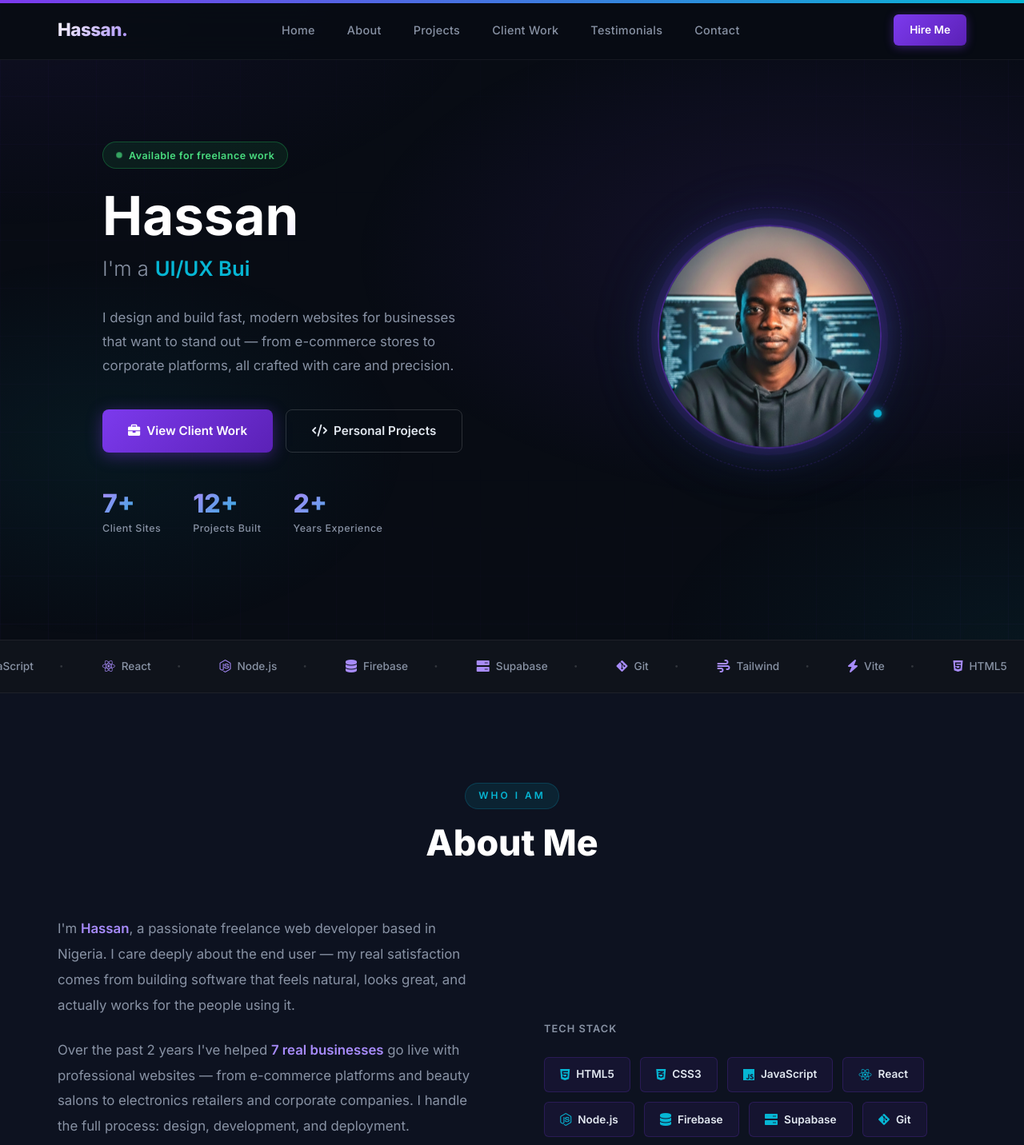
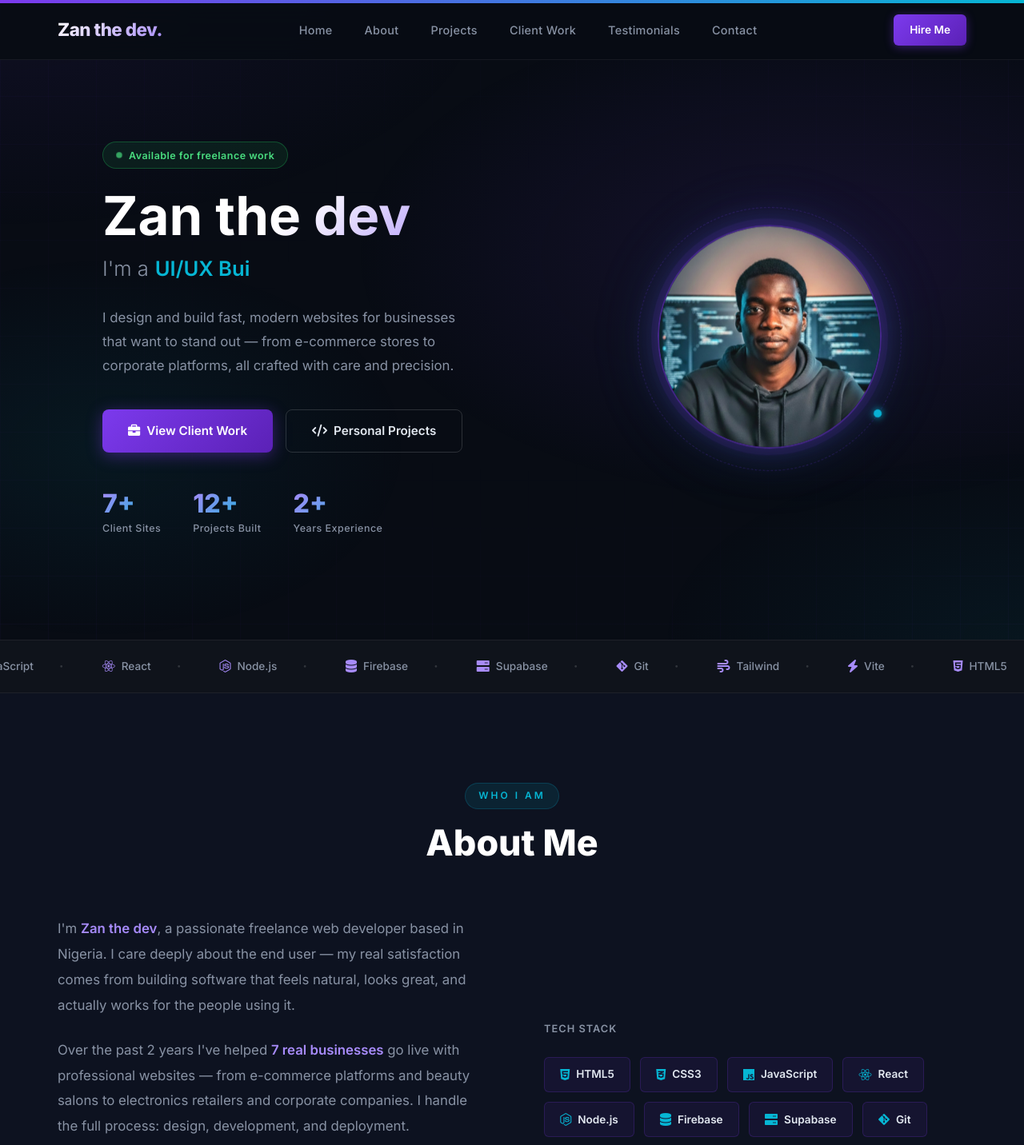
Before and after one commit to zannyphantom-13/portfolio-next, a Next.js app: page / in a window 1280 px wide. Shown: the top 1432 px of the page at 80% size. Built offline with nearby package versions, Linux system fonts and the light colour scheme; no server answers; the database is empty.

Commit message:
✨ style: update branding to Zan the dev and add new logo

```diff
--- a/app/components/About.js
+++ b/app/components/About.js
@@ -37,7 +37,7 @@ export default function About() {
             transition={{ duration: 0.6 }}
           >
             <p>
-              I&apos;m <span>Hassan</span>, a passionate freelance web developer based in Nigeria.
+              I&apos;m <span>Zan the dev</span>, a passionate freelance web developer based in Nigeria.
               I care deeply about the end user — my real satisfaction comes from building software
               that feels natural, looks great, and actually works for the people using it.
             </p>
--- a/app/components/Footer.js
+++ b/app/components/Footer.js
@@ -3,7 +3,7 @@ export default function Footer() {
   return (
     <footer>
       <p>
-        &copy; {year} <span className="accent">Hassan</span>. Crafted with{' '}
+        &copy; {year} <span className="accent">Zan the dev</span>. Crafted with{' '}
         <span style={{ color: '#f43f5e' }}>♥</span> in Nigeria.
       </p>
     </footer>
--- a/app/components/Hero.js
+++ b/app/components/Hero.js
@@ -85,7 +85,7 @@ export default function Hero() {
           animate={{ opacity: 1, x: 0 }}
           transition={{ duration: 0.7, delay: 0.2 }}
         >
-          Hassan
+          Zan the dev
         </motion.h1>
         <motion.div
           className="role-wrapper"
@@ -152,7 +152,7 @@ export default function Hero() {
         <div className="profile-placeholder">
           <Image
             src="/profile.png"
-            alt="Hassan"
+            alt="Zan the dev"
             width={280}
             height={280}
             style={{ objectFit: 'cover', width: '100%', height: '100%' }}
--- a/app/components/Navbar.js
+++ b/app/components/Navbar.js
@@ -44,7 +44,7 @@ export default function Navbar({ isAdmin, adminBellProps }) {
     <>
       <header style={scrolled ? { boxShadow: '0 4px 30px rgba(0,0,0,0.4)' } : {}}>
         <nav className="navbar">
-          <div className="logo">Hassan.</div>
+          <div className="logo">Zan the dev.</div>
 
           <ul className={`nav-links${menuOpen ? ' active' : ''}`}>
             {navItems.map((item) => (
--- a/app/layout.js
+++ b/app/layout.js
@@ -4,11 +4,11 @@ import './globals.css';
 const inter = Inter({ subsets: ['latin'], weight: ['300', '400', '500', '600', '700', '800'] });
 
 export const metadata = {
-  title: 'Hassan | Web Developer & Freelancer',
-  description: 'Hassan — Freelance Web Developer & UI/UX Builder. I craft fast, modern, and responsive websites for businesses across Nigeria and beyond.',
-  keywords: ['Hassan', 'web developer', 'freelance', 'Nigeria', 'portfolio', 'React', 'JavaScript', 'Firebase'],
+  title: 'Zan the dev | Web Developer & Freelancer',
+  description: 'Zan the dev — Freelance Web Developer & UI/UX Builder. I craft fast, modern, and responsive websites for businesses across Nigeria and beyond.',
+  keywords: ['Zan the dev', 'web developer', 'freelance', 'Nigeria', 'portfolio', 'React', 'JavaScript', 'Firebase'],
   openGraph: {
-    title: 'Hassan | Web Developer & Freelancer',
+    title: 'Zan the dev | Web Developer & Freelancer',
     description: 'Building modern web experiences for real businesses.',
     type: 'website',
   },
```
Also changed, not shown: app/icon.png, public/favicon.png.
